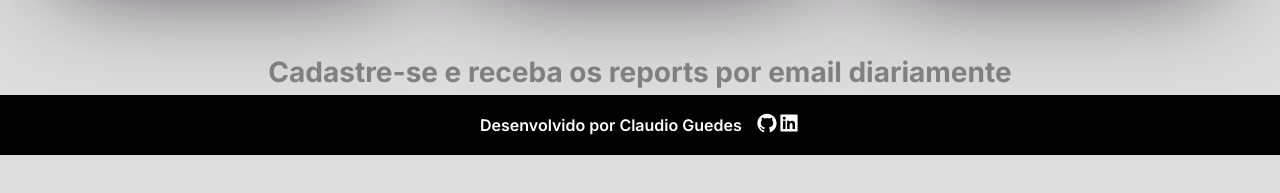
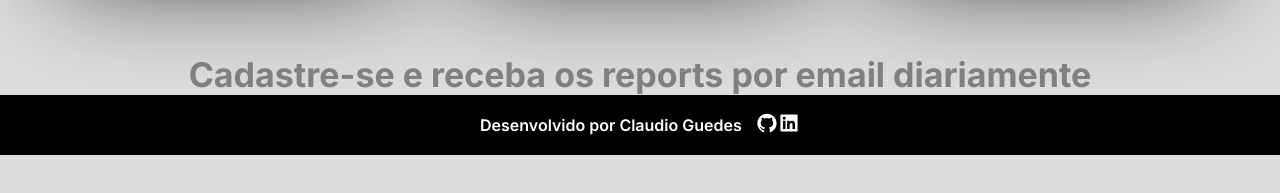
Before and after one commit to guedesclaudio/oceanreport-frontend, a React (Create React App) app: page / in a window 1280 px wide. Shown: the part 645-838 px from the top of the page. Built offline with nearby package versions, Linux system fonts and the light colour scheme.

Commit message:
feat(home): added footer and new styles

```diff
--- a/src/components/Footer.tsx
+++ b/src/components/Footer.tsx
@@ -33,6 +33,10 @@ const Text = styled.h1`
     color: white;
     display: flex;
     font-family: 'Inter', sans-serif;
+
+    @media (max-width: 500px) {
+        font-size: 12px;
+    }
 `;
 const Icons = styled.div`
     color: white;
@@ -41,7 +45,7 @@ const Icons = styled.div`
     cursor: pointer;
 
     &&:hover {
-        transform: scale(1.1);
+        color: grey;
     }
 `
 const Content = styled.div`
@@ -49,4 +53,8 @@ const Content = styled.div`
     display: flex;
     justify-content: space-between;
     align-items: center;
+
+    @media (max-width: 500px) {
+        width: 90%;
+    }
 `
--- a/src/components/HomeMessage.tsx
+++ b/src/components/HomeMessage.tsx
@@ -1,18 +1,38 @@
 import styled from "styled-components";
 import { Title } from "./Panel";
+import { IoChevronForwardCircle } from "react-icons/io5";
 
 const HomeMessage: React.FC = () => {
     return (
         <Container>
-            <Title style={{color: "grey", paddingTop: 0, fontSize: "28px"}}>
+            <Title style={{color: "grey", paddingTop: 0}}>
                 Cadastre-se e receba os reports por email diariamente
             </Title>
+            <Icon>
+                <IoChevronForwardCircle/>
+            </Icon>
         </Container>
     )
 }
 export default HomeMessage;
 
 const Container = styled.div`
-    width: 1000px;
+    width: 100%;
     margin: 220px auto;
+    display: flex;
+    justify-content: center;
+    align-items: center;
+    flex-direction: column;
 `;
+const Icon = styled.div`
+    font-size: 30px;
+    color: grey;
+    margin-top: 20px;
+    cursor: pointer;
+    transition: 1s;
+
+    &&:hover {
+        transform: scale(1.3);
+        opacity: 0.6;
+    }
+`
--- a/src/components/Panel.tsx
+++ b/src/components/Panel.tsx
@@ -24,4 +24,11 @@ export const Title = styled.h1`
     text-align: center;
     font-weight: 700;
     padding-top: 100px;
+
+    @media (max-width: 1200px) {
+        font-size: 28px;
+    }
+    @media (max-width: 500px) {
+        font-size: 20px;
+    }
 `;
--- a/src/components/PanelBoxes.tsx
+++ b/src/components/PanelBoxes.tsx
@@ -31,6 +31,11 @@ const Container = styled.div`
     align-items: center;
     justify-content: space-between;
 
+    @media (max-width: 1200px) {
+        width: 100%;
+        flex-direction: column;
+        justify-content: center;
+    }
 `;
 const Content = styled.div`
     width: 380px;
@@ -50,6 +55,13 @@ const Content = styled.div`
     &&:hover {
         transform: scale(1.1);
     }
+
+    @media (max-width: 1200px) {
+        margin-top: 20px;
+    }
+    @media (max-width: 400px) {
+        width: 90%;
+    }
 `
 const BoxFooter = styled.div`
     width: 100%;
@@ -63,6 +75,10 @@ const BoxFooter = styled.div`
         font-size: 18px;
         color: #727171;
         padding: 10px;
+
+        @media (max-width: 500px) {
+            font-size: 14px;
+        }
     }
 
     && p {
@@ -70,5 +86,9 @@ const BoxFooter = styled.div`
         font-size: 14px;
         color: #a0a0a0;
         padding-left: 10px;
+
+        @media (max-width: 500px) {
+            font-size: 11px;
+        }
     }
 `;
```
